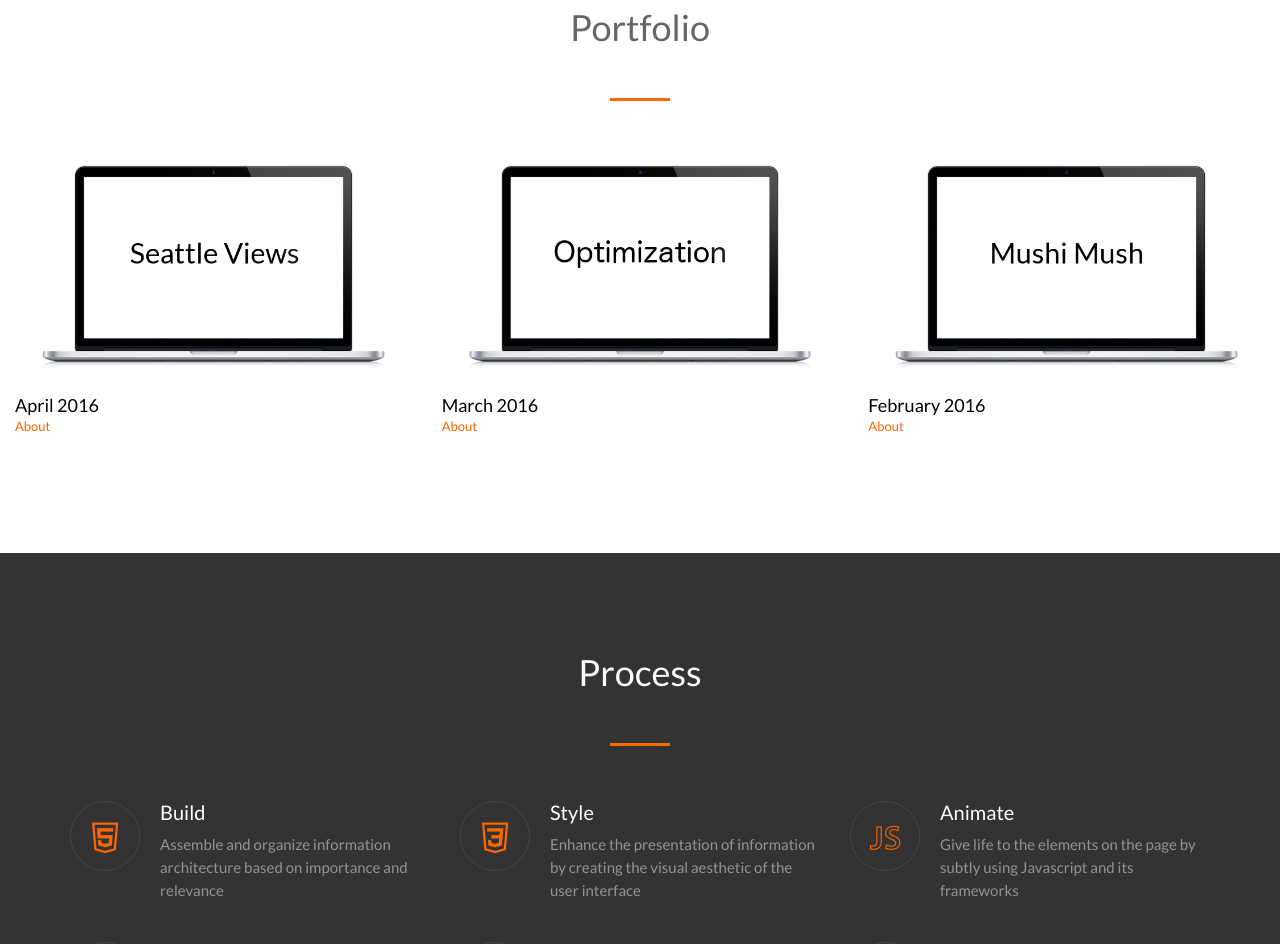
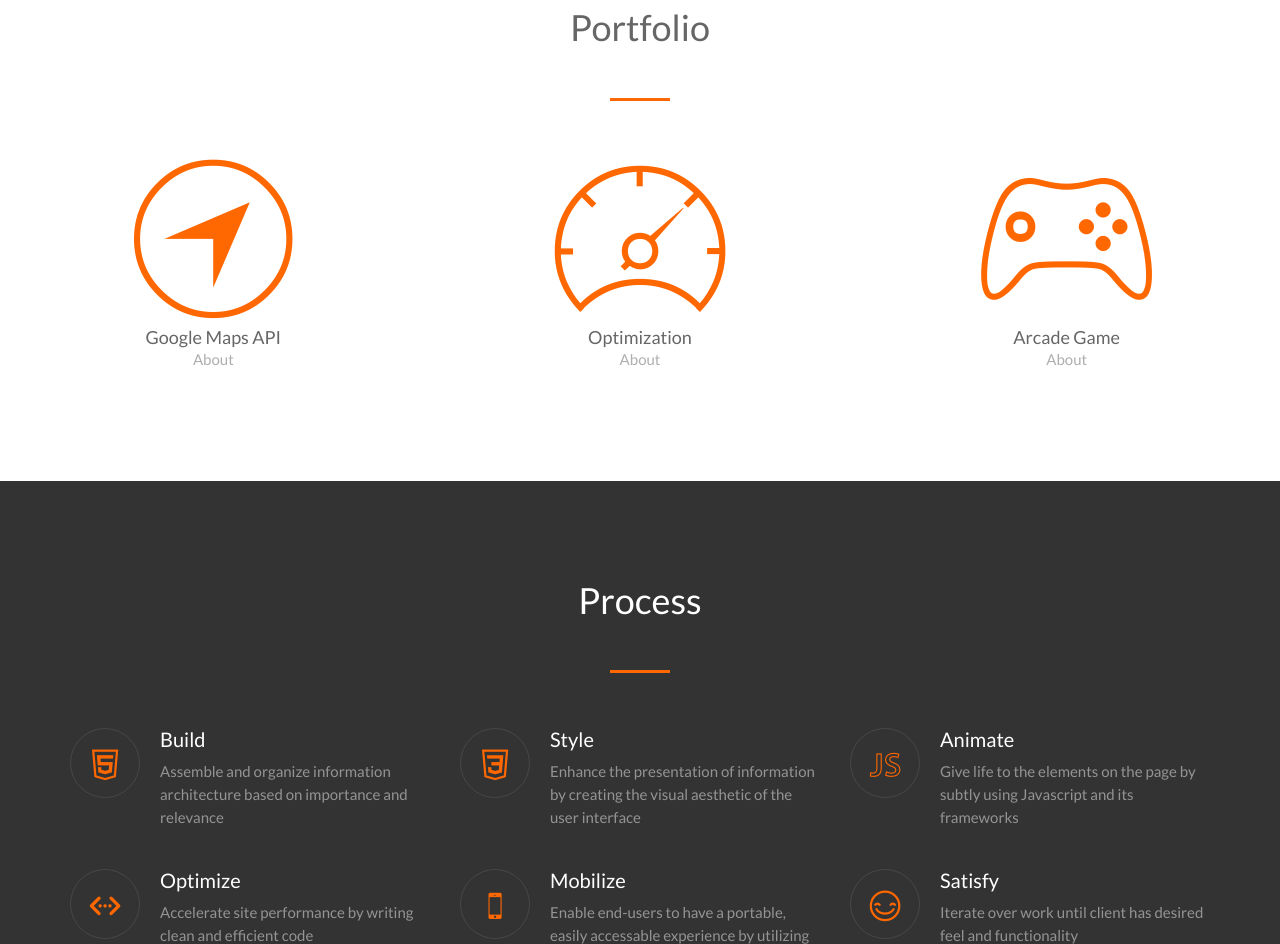
Before and after one commit to jamesrivera/portfolio, a plain HTML site: page index.html in a window 1280 px wide. Shown: the part 1400-2344 px from the top of the page. Drawn offline with Linux system fonts and the light colour scheme; files whose address does not match are found by name.

Commit message:
style: Swapped portfolio images for Ionicons

```diff
--- a/css/style.css
+++ b/css/style.css
@@ -219,6 +219,14 @@ Buttons style
 /*
     Navbar css
 */
+/*----------------------*/
+.navbar-brand > img {
+	display: block;
+	position: fixed;
+	top: 9px;
+	left: 15px;
+}
+/*----------------------*/
 .navbar-inverse {
   background: transparent;
   border: 0px;
@@ -258,11 +266,11 @@ Buttons style
   .navbar-right .dropdown-menu {
     right: auto;
     left: auto; } }
-.navbar-brand > img {
-  display: block;
-  margin-top: -10px; }
 
 @media (max-width: 767px) {
+  .navbar-brand > img {
+  	top: 4px;}
+
   .navbar-inverse .navbar-toggle {
     border: 0px; }
 
@@ -349,35 +357,51 @@ Buttons style
   position: relative;
   background: #fff; }
 
-.folio-box img {
+.folio-box .portfolio-icons a{
   -moz-transition: all 0.3s;
   -o-transition: all 0.3s;
   -webkit-transition: all 0.3s;
   transition: all 0.3s; }
 
-.folio-box:hover img {
+.folio-box:hover .portfolio-icons a {
   -moz-transform: scale(1.1);
   -o-transform: scale(1.1);
   -ms-transform: scale(1.1);
   -webkit-transform: scale(1.1);
   transform: scale(1.1); }
 
+/*----------------------*/
+.folio-box .portfolio-icons {
+	font-size: 195px;
+	display: block;
+	max-width: 100%;
+	height: auto;
+	text-align: center;
+	padding-bottom: 45px;
+}
+
+@media (max-width: 767px) {
+  .folio-box .portfolio-icons {
+	padding-bottom: 60px;
+	font-size: 25vw;
+  }
+}
+/*----------------------*/
 .folio-desc {
-  padding: 15px;
-  color: #666;
   display: block;
   position: absolute;
   left: 0;
   bottom: 0;
-  width: 100%; }
+  width: 100%;
+  text-align: center; }
   .folio-desc h4 {
     text-transform: capitalize;
     margin-bottom: 0px;
-    color: #000; }
-  .folio-desc p {
-    margin-bottom: 0px;
-    font-weight: 400;
-    font-size: 13px; }
+    color: #666; }
+  .folio-desc a {
+    color: #aeaeae; }
+  .folio-desc a:hover {
+    color: #ff6700; }
 
 /**services**/
 .services-section {
--- a/index.html
+++ b/index.html
@@ -13,7 +13,6 @@
         <link href="flexslider/flexslider.css" rel="stylesheet">
         <link href="lightbox2/dist/css/lightbox.css" rel="stylesheet">
         <link href="css/style.css" rel="stylesheet">
-        <link href="http://fonts.googleapis.com/css?family=Montserrat:400,700" rel="stylesheet" type="text/css">
         <!-- HTML5 shim and Respond.js for IE8 support of HTML5 elements and media queries -->
         <!-- WARNING: Respond.js doesn't work if you view the page via file:// -->
         <!--[if lt IE 9]>
@@ -130,11 +129,14 @@
                 <div class="row">
                     <div class="col-sm-4">
                         <div class="folio-box">
-                            <a href="http://jamesrivera.github.io/seattle-views">
-                                <img src="images/w1.png" alt="" class="img-responsive">
-                            </a>
+                        	<div class="portfolio-icons">
+                            	<a href="http://jamesrivera.github.io/seattle-views">
+                                	<!--<img src="images/w1.png" alt="" class="img-responsive">-->
+                                	<i class="ion-ios-navigate-outline"></i>
+                            	</a>
+                            </div>
                             <div class="folio-desc">
-                                <h4>April 2016</h4>
+                                <h4>Google Maps API</h4>
                                 <a href="https://github.com/jamesrivera/seattle-views/blob/gh-pages/README.md" target="_blank">
                                 	<p>About</p>
                                 </a>
@@ -143,11 +145,14 @@
                     </div><!--work col-->
                     <div class="col-sm-4">
                         <div class="folio-box">
+                        	<div class="portfolio-icons">
                             <a href="http://jamesrivera.github.io/optimization">
-                                <img src="images/w2.png" alt="" class="img-responsive">
+                                <!--<img src="images/w2.png" alt="" class="img-responsive">-->
+                                <i class="ion-ios-speedometer-outline"></i>
                             </a>
+                            </div>
                             <div class="folio-desc">
-                                <h4>March 2016</h4>
+                                <h4>Optimization</h4>
                                 <a href="https://github.com/jamesrivera/optimization/blob/gh-pages/README.md" target="_blank">
                                 	<p>About</p>
                                 </a>
@@ -156,11 +161,14 @@
                     </div><!--work col-->
                     <div class="col-sm-4">
                         <div class="folio-box">
-                            <a href="http://jamesrivera.github.io/arcade-game">
-                                <img src="images/w3.png" alt="" class="img-responsive">
-                            </a>
+                        	<div class="portfolio-icons">
+								<a href="http://jamesrivera.github.io/arcade-game">
+									<!--<img src="images/w3.png" alt="" class="img-responsive">-->
+									<i class="ion-ios-game-controller-b-outline"></i>
+								</a>
+                            </div>
                             <div class="folio-desc">
-                                <h4>February 2016</h4>
+                                <h4>Arcade Game</h4>
                                 <a href="https://github.com/jamesrivera/arcade-game/blob/gh-pages/README.md" target="_blank">
                                 	<p>About</p>
                                 </a>
--- a/js/custom.js
+++ b/js/custom.js
@@ -51,6 +51,7 @@ $(document).ready(function () {
         });
     });
     //parallax
+    //--------Added if statement 4/27/16 to fix mobile parallax issue
     if ($(window).width() > 767){
     	$.stellar();
     }
```
